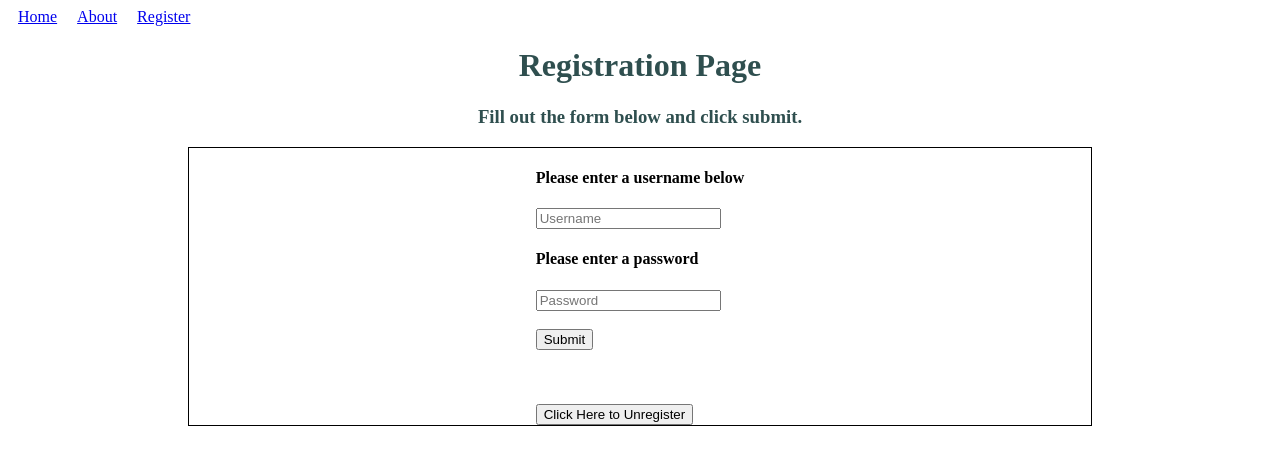
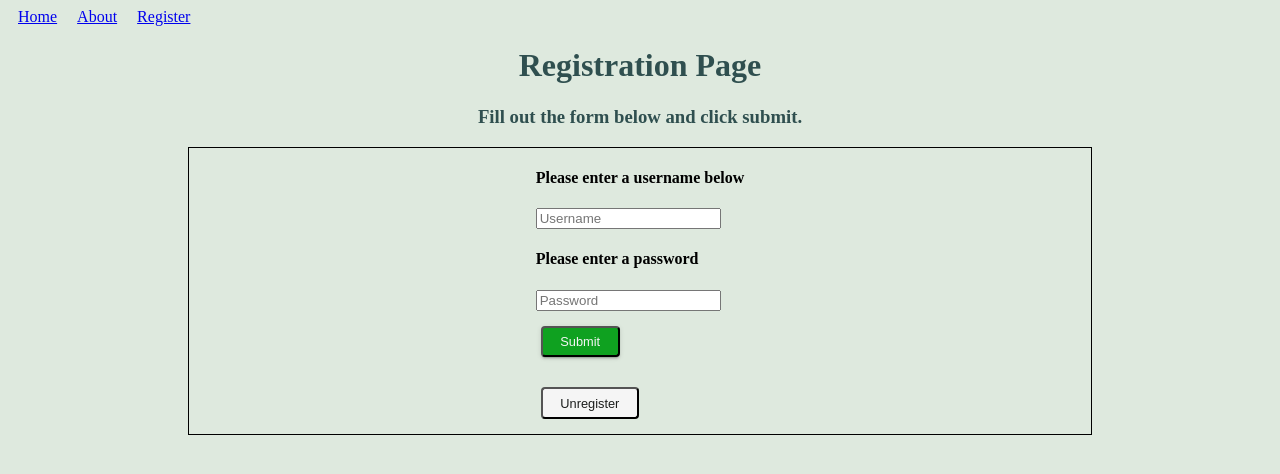
Before and after one commit to callanbr/OpenSourceCabbages-FrontEnd, a React app: page /register in a window 1280 px wide. Shown: the top 474 px of the page. Built offline with nearby package versions, Linux system fonts and the light colour scheme; the HTML template or start-up script is replaced by a standard one.

Commit message:
added registration page and 1st commit for security

```diff
--- a/package.json
+++ b/package.json
@@ -8,6 +8,7 @@
     "build": "webpack --mode production"
   },
   "dependencies": {
+    "classnames": "^2.2.6",
     "react": "^16.13.1",
     "react-dom": "^16.13.1",
     "react-hook-form": "^6.9.3",
--- /dev/null
+++ b/src/components/Button/Button.css
@@ -0,0 +1,25 @@
+.dark {
+    background-color: rgb(15, 161, 32);
+    color: whitesmoke;
+    box-shadow: 0 2px 2px 0 rgba(51, 51, 51, 0.14), 0 3px 1px -2px rgba(51, 51, 51, 0.2), 0 1px 5px 0 rgba(51, 51, 51, 0.12);
+}
+.dark:hover {
+    box-shadow: 0 14px 26px -12px rgba(51, 51, 51, 0.42), 0 4px 23px 0px rgba(0, 0, 0, 0.12), 0 8px 10px -5px rgba(51, 51, 51, 0.2);
+}
+.light {
+    background-color: whitesmoke;
+    color:rgb(27, 29, 28);
+}
+.sm {
+    font-size: 0.8em;
+    padding: 0.4rem 1.1rem;
+    border-radius: 0.9;
+}
+.lg {
+    font-size: 1.2em;
+    padding: 1.1rem 2.2rem;
+    border-radius: 0.9em;
+}
+.circle{
+    border-radius: 100%;
+}
--- /dev/null
+++ b/src/components/Button/Button.js
@@ -0,0 +1,30 @@
+import React from 'react';
+import PropTypes from 'prop-types';
+import classnames from 'classnames';
+
+import './Button.css';
+
+const Button = React.forwardRef((props, ref) => {
+   const { children, color, size, circle } = props;
+
+   const btnClasses = classnames({
+      [color]: color,
+      [size]: size,
+      circle: circle,
+   });
+
+   return (
+      <button className={btnClasses} ref={ref}>
+         {children}
+      </button>
+   );
+});
+
+Button.propTypes = {
+   children: PropTypes.node,
+   color: PropTypes.oneOf(['dark', 'light']),
+   size: PropTypes.oneOf(['sm', 'lg']),
+   circle: PropTypes.bool,
+};
+
+export default Button;
--- a/src/views/Home/Home.js
+++ b/src/views/Home/Home.js
@@ -1,10 +1,11 @@
 import React from 'react';
 import './Home.css';
 
+
 export default function Home(props) {
    return (
-      <>
+      <div>
          <h1>Home Works</h1>
-      </>
+      </div>
    );
 }
--- a/src/views/Register/Register.css
+++ b/src/views/Register/Register.css
@@ -1,4 +1,8 @@
-.Register h1, h3 {
+body {
+    background-color: rgb(222, 233, 222);
+}
+
+h1, h3 {
     color: darkslategray;
     text-align: center;
 }
@@ -14,6 +18,12 @@
 }
 
 button:hover {
-    background-color: blue;
+    background-color: rgb(74, 74, 150);
     color: whitesmoke;
 }
+
+button {
+    padding: 4px;
+    margin: 15px 5px;
+    border-radius: 4px;
+}
--- a/src/views/Register/Register.js
+++ b/src/views/Register/Register.js
@@ -1,9 +1,10 @@
 import React from 'react';
 import { useForm } from "react-hook-form";
 import './Register.css';
-
+import Button from '../../components/Button/Button';
 
 export default function Register(props) {
+
 
   const { register, errors, handleSubmit, unregister } = useForm();
   const onSubmit = (data, e) => console.log(data, e);
@@ -24,13 +25,11 @@ export default function Register(props) {
             <input name="password" type="password" placeholder="Password" ref={register({minLength: 8, required: true})} />
             {errors.password && "Password must contain at least 8 characters"}
             </div>
+            <Button type="submit" color='dark' size='sm' onClick={handleSubmit(onSubmit)}>Submit</Button>
             <br />
-            <button type="submit" onClick={handleSubmit(onSubmit)}>Submit</button>
-            <br />
-            <br />
-            <br />
-            <br />
-            <button type="button" onClick={() => unregister("username")}>Click Here to Unregister</button>
+            <Button type="button" color='light' size='sm' onClick={() => unregister("username")}>
+            Unregister
+         </Button>
         </form>
           </div>
 
```
Also changed, not shown: 2 other files (tests, documents, lock files or other folders).
